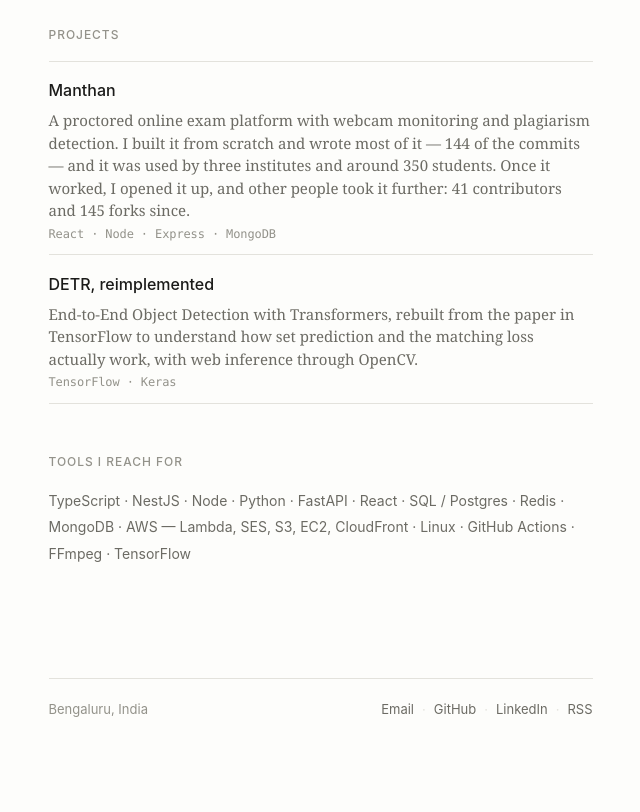
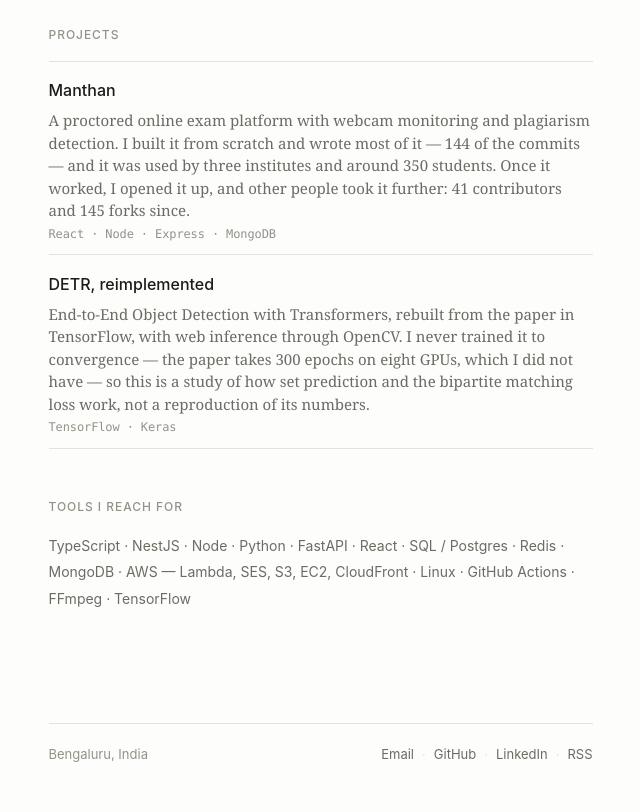
Before and after one commit to aavishkarmishra/aavishkarmishra.com, an Astro site: page /work in a window 1280 px wide. Shown: the part 1516-2328 px from the top of the page, without its empty margins (312-952 px from the left). Before the commit the page ends 2283 px from the top, so only its background shows below. Built offline with nearby package versions, Linux system fonts and the light colour scheme; Astro itself is replaced by a stand-in of ours.

Commit message:
fix: state detr scope honestly

```diff
--- a/src/pages/work.astro
+++ b/src/pages/work.astro
@@ -44,7 +44,7 @@
     href: 'https://github.com/aavishkarmishra/detr-tensorflow',
     stack: 'TensorFlow · Keras',
     detail:
-      'End-to-End Object Detection with Transformers, rebuilt from the paper in TensorFlow to understand how set prediction and the matching loss actually work, with web inference through OpenCV.',
+      'End-to-End Object Detection with Transformers, rebuilt from the paper in TensorFlow, with web inference through OpenCV. I never trained it to convergence — the paper takes 300 epochs on eight GPUs, which I did not have — so this is a study of how set prediction and the bipartite matching loss work, not a reproduction of its numbers.',
   },
 ];
 
```
